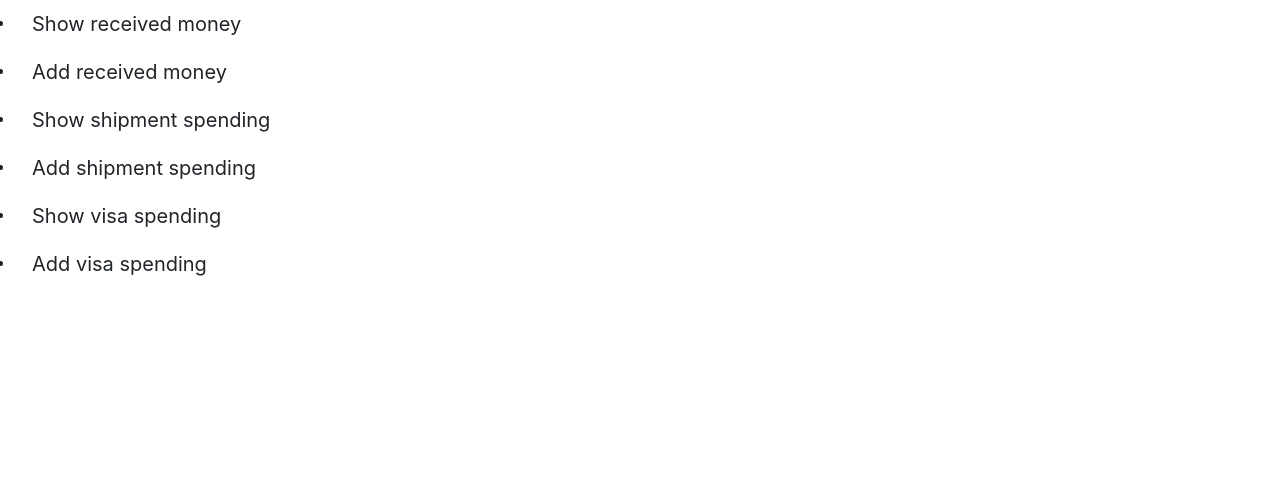
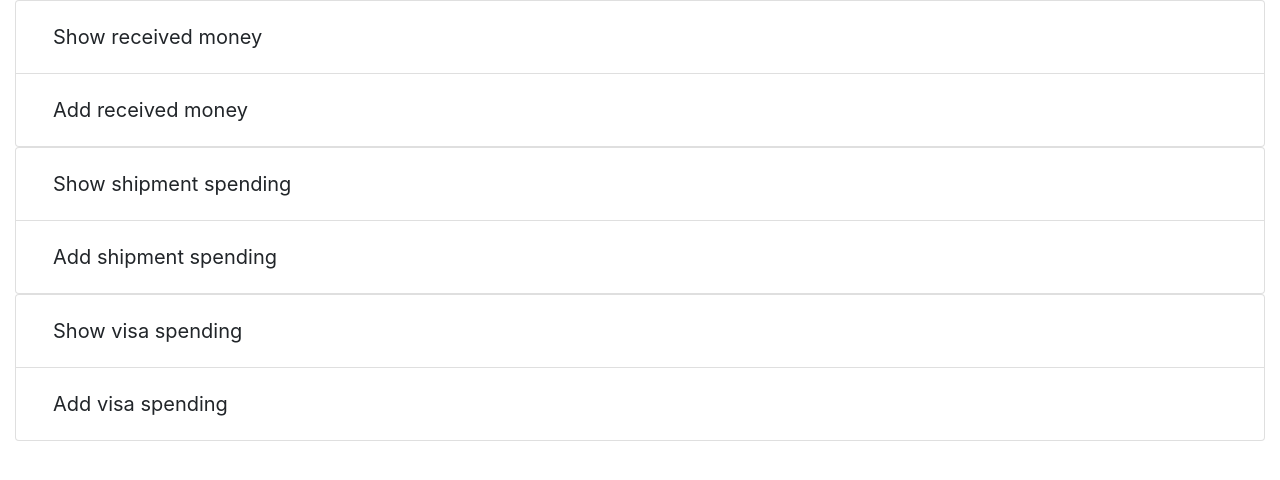
Before and after one commit to samrullo/jspanda_business, a Flask app: page /admin/ in a window 1280 px wide. Shown: the part 56-536 px from the top of the page. Run offline with Flask 2, Linux system fonts and the light colour scheme; the visitor is signed in with stand-in values (Sample User, id 1); data comes from the database, SQL or seed files in the repository; some libraries are stand-ins or nearby versions.

Commit message:
jspanda_business

```diff
--- a/application/admin/templates/admin_home.html
+++ b/application/admin/templates/admin_home.html
@@ -2,28 +2,28 @@
 
 {% block content %}
 <ul class="list-group">
-  <li class="list-item">
+  <li class="list-group-item">
     <a class="btn btn-lg" href="/admin/show_received_money">Show received money</a>
   </li>
-  <li class="list-item">
+  <li class="list-group-item">
     <a class="btn btn-lg" href="/admin/add_received_money">Add received money</a>
   </li>
 </ul>
 
 <ul class="list-group">
-  <li class="list-item">
+  <li class="list-group-item">
     <a class="btn btn-lg" href="/admin/show_shipment_spending">Show shipment spending</a>
   </li>
-  <li class="list-item">
+  <li class="list-group-item">
     <a class="btn btn-lg" href="/admin/add_shipment_spending">Add shipment spending</a>
   </li>
 </ul>
 
 <ul class="list-group">
-  <li class="list-item">
+  <li class="list-group-item">
     <a class="btn btn-lg" href="/admin/show_visa_spending">Show visa spending</a>
   </li>
-  <li class="list-item">
+  <li class="list-group-item">
     <a class="btn btn-lg" href="/admin/add_visa_spending">Add visa spending</a>
   </li>
 </ul>
```
